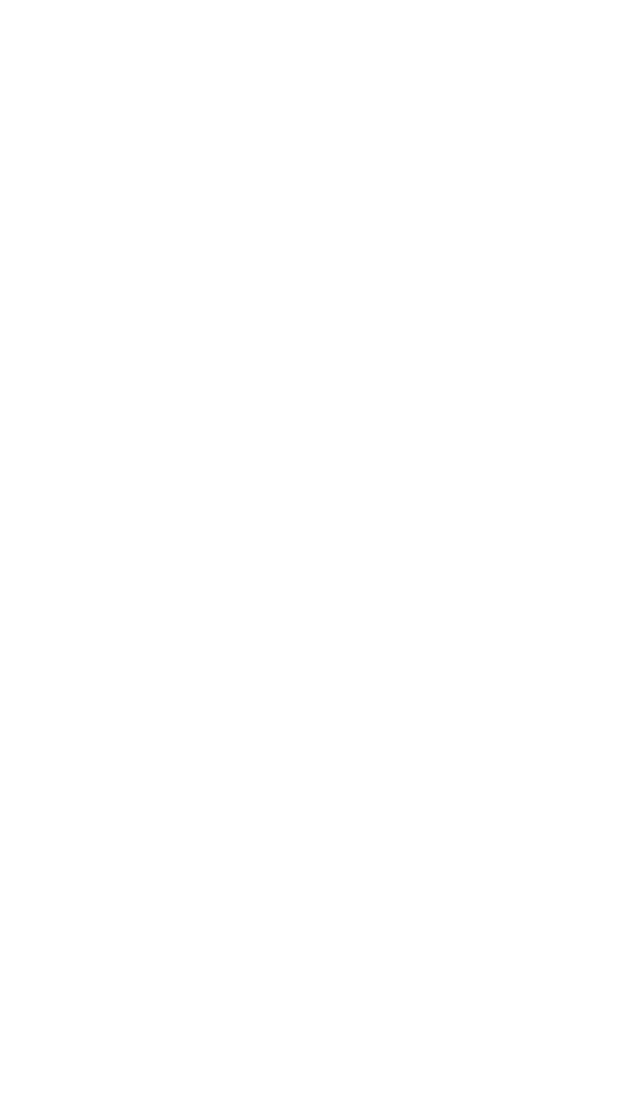
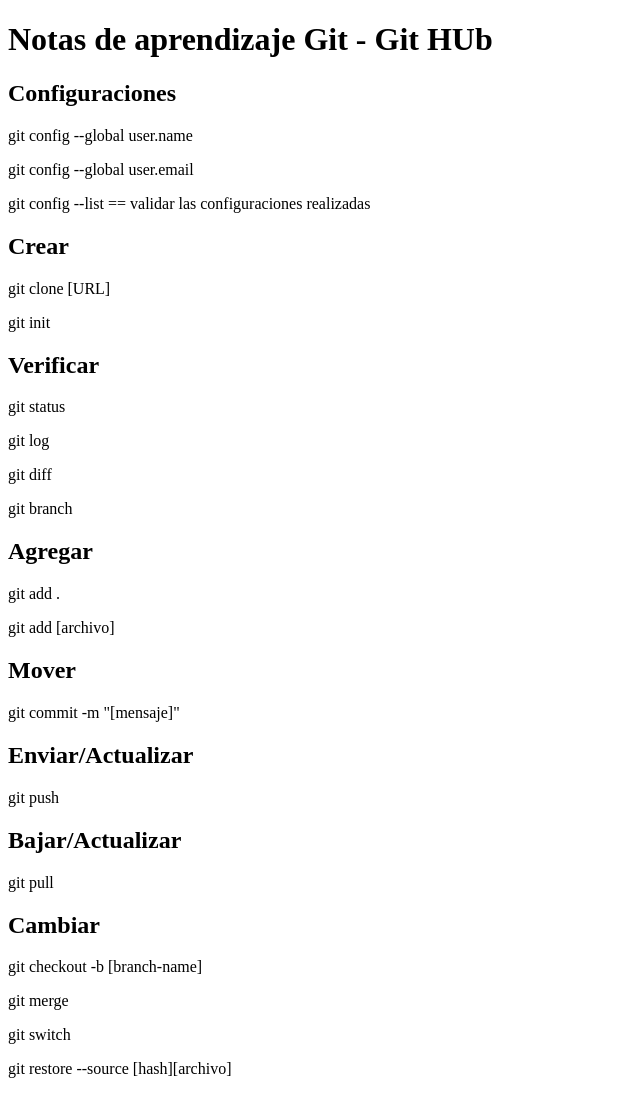
Before and after one commit to SagogS/sistema-de-registro2, a plain HTML site: page index.html in a window 1280 px wide. Shown: the whole page, without its empty margins (0-640 px from the left). Before the commit the page ends 800 px from the top, so only its background shows below. Drawn offline with Linux system fonts and the light colour scheme.

Commit message:
creacion de notas del curso de Git

```diff
--- a/index.html
+++ b/index.html
@@ -6,6 +6,49 @@
     <title>Document</title>
 </head>
 <body>
+    <h1>Notas de aprendizaje Git - Git HUb</h1>
 
+    <div>
+        <h2>Configuraciones</h2>
+            <p>git config --global user.name</p>
+            <p>git config --global user.email</p>
+            <p>git config --list  == validar las configuraciones realizadas</p>
+    </div>
+    <div>
+        <h2>Crear</h2>
+            <p>git clone [URL]</p>
+            <p>git init</p>
+    </div>
+    <div>
+        <h2>Verificar</h2>
+            <p>git status</p>
+            <p>git log</p>
+            <p>git diff</p>
+            <p>git branch</p>
+    </div>
+    <div>
+        <h2>Agregar</h2>
+            <p>git add .</p>
+            <p>git add [archivo]</p>
+    </div>
+    <div>
+        <h2>Mover</h2>
+            <p>git commit -m "[mensaje]"</p>
+    </div>
+    <div>
+        <h2>Enviar/Actualizar</h2>
+            <p>git push</p>
+    </div>
+    <div>
+        <h2>Bajar/Actualizar</h2>
+            <p>git pull</p>
+    </div>
+    <div>
+        <h2>Cambiar</h2>
+            <p>git checkout -b [branch-name]</p>
+            <p>git merge</p>
+            <p>git switch</p>
+            <p>git restore --source [hash][archivo]</p>
+    </div>
 </body>
 </html>
```
